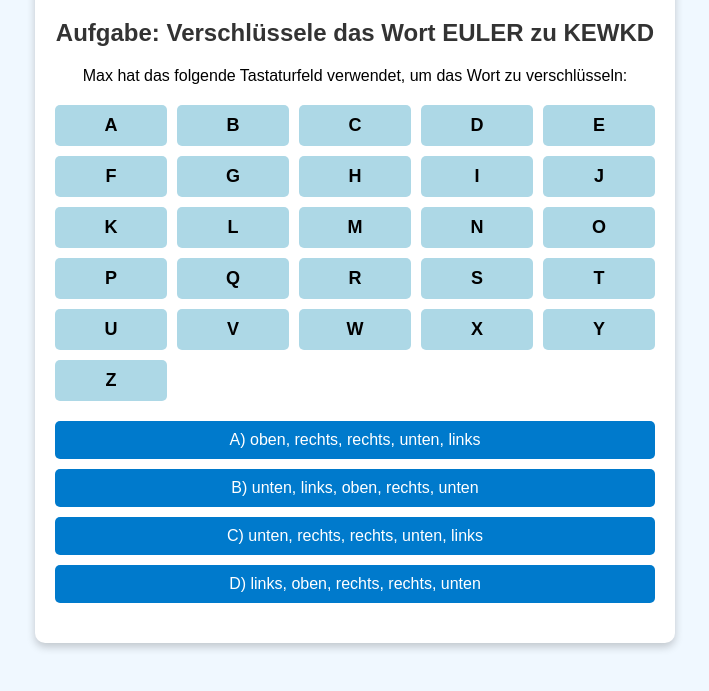
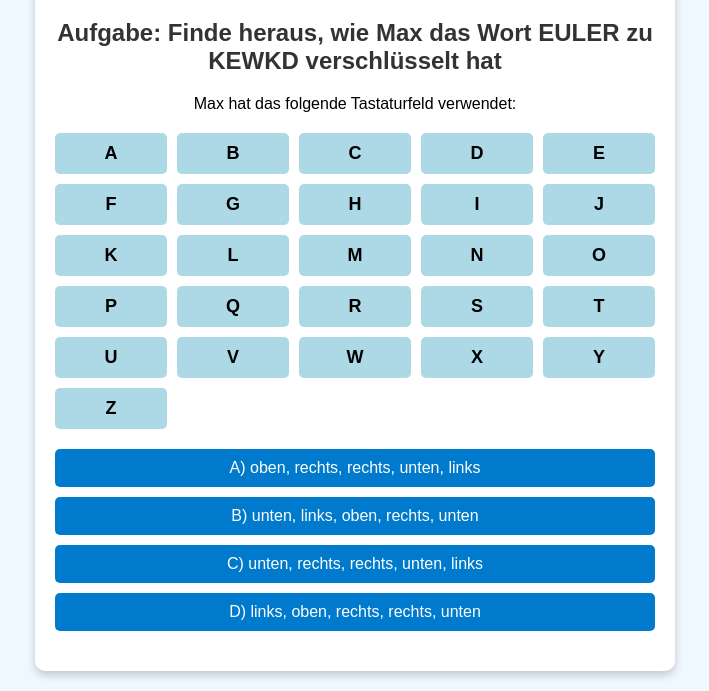
Before and after one commit to 07antonia/MathePSeminar, a plain HTML site: page index.html in a window 1280 px wide. Shown: the part 138-829 px from the top of the page, without its empty margins (285-994 px from the left). Before the commit the page ends 801 px from the top, so only its background shows below. Drawn offline with Linux system fonts and the light colour scheme.

Commit message:
Update index.html
Änderung Aufgabenstellung

```diff
--- a/index.html
+++ b/index.html
@@ -144,9 +144,9 @@
 
         <h1>Matherätsel: Entschlüssle das Passwort</h1>
 
-        <h2>Aufgabe: Verschlüssele das Wort <strong>EULER</strong> zu <strong>KEWKD</strong></h2>
+        <h2>Aufgabe: Finde heraus, wie Max das Wort <strong>EULER</strong> zu <strong>KEWKD</strong> verschlüsselt hat</h2>
 
-        <p>Max hat das folgende Tastaturfeld verwendet, um das Wort zu verschlüsseln:</p>
+        <p>Max hat das folgende Tastaturfeld verwendet:</p>
 
         <div class="alphabet">
 
```
